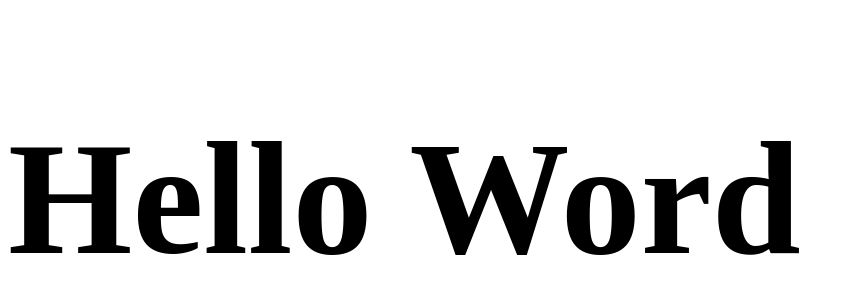
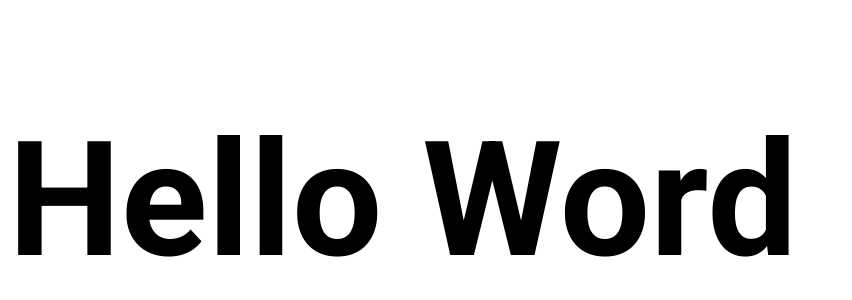
Before and after one commit to IgorGamantino/ignews-NextJS, a Next.js app: page / in a window 1280 px wide. Shown: the top 300 px of the page, without its empty margins (0-852 px from the left). Built offline with nearby package versions, Linux system fonts and the light colour scheme.

Commit message:
adicionando font-externa

```diff
--- /dev/null
+++ b/src/pages/_document.tsx
@@ -0,0 +1,20 @@
+import Document,{ Html, Head, Main, NextScript } from 'next/document';
+
+export default  class MyDocument extends Document{
+  render() {
+    return (
+      <Html >
+      <Head>
+        <link rel="preconnect" href="https://fonts.gstatic.com" />
+        <link href="https://fonts.googleapis.com/css2?family=Roboto:ital,wght@0,400;0,700;1,900&display=swap" rel="stylesheet" />
+
+        <title>ig.news</title>
+      </Head>
+      <body>
+         <Main />
+         <NextScript />
+      </body>
+      </Html>
+    )
+  }
+}
--- a/src/styles/home.module.scss
+++ b/src/styles/home.module.scss
@@ -1,3 +1,5 @@
 .title {
     font-size: 10rem;
+    font-family: 'Roboto', sans-serif;
+    font-weight: 700;
 }
```
Also changed, not shown: 1 other file (tests, documents, lock files or other folders).
